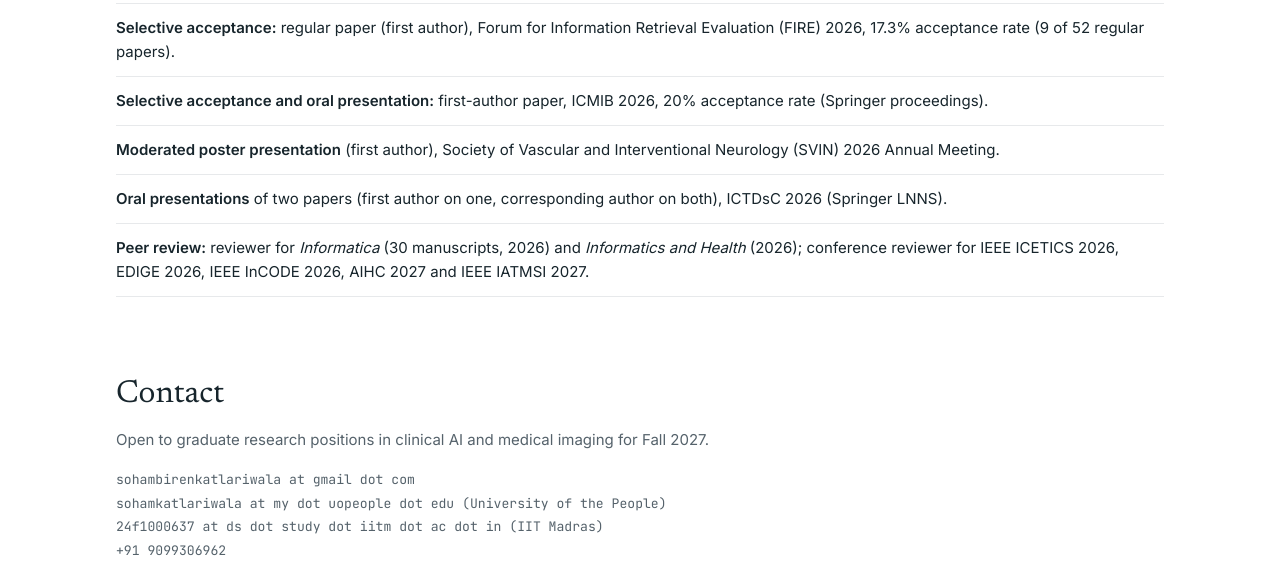
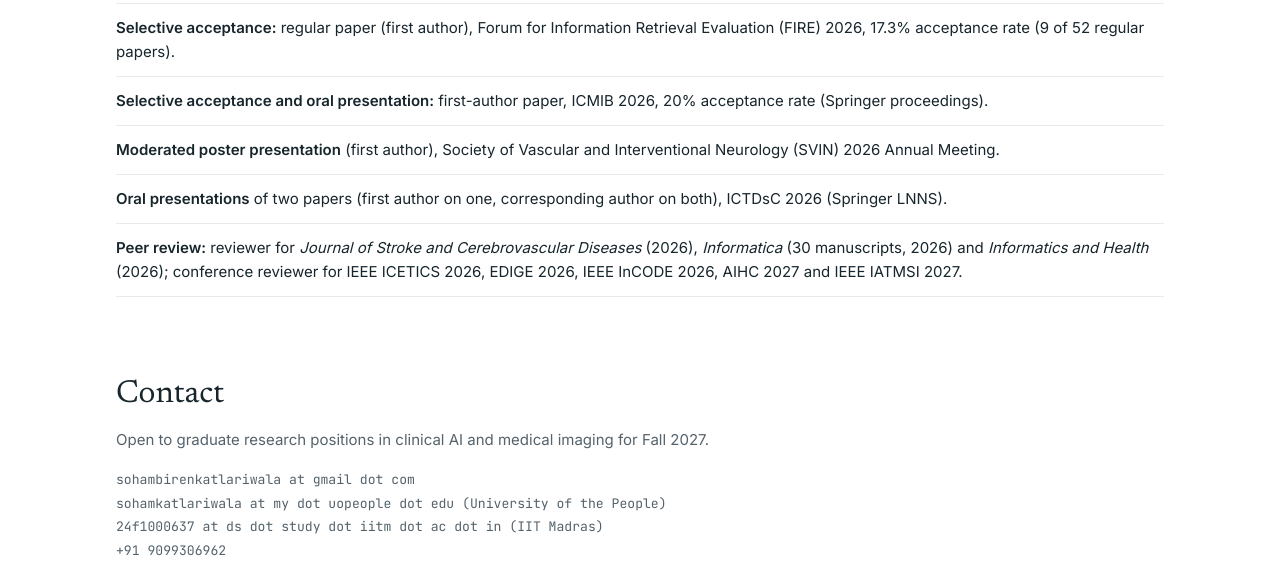
Before and after one commit to SohamBirenKatlariwala/SohamBirenKatlariwala.github.io, a plain HTML site: page index.html in a window 1280 px wide. Shown: the part 10119-10696 px from the top of the page. Drawn offline with Linux system fonts and the light colour scheme.

Commit message:
Peer review: add Journal of Stroke and Cerebrovascular Diseases (review accepted 19 Nov)
Co-Authored-By: Claude Opus 5.5 <noreply@anthropic.com>

```diff
--- a/index.html
+++ b/index.html
@@ -799,7 +799,7 @@ footer a { color: var(--muted); }
         <li><b>Selective acceptance and oral presentation:</b> first-author paper, ICMIB 2026, 20% acceptance rate (Springer proceedings).</li>
         <li><b>Moderated poster presentation</b> (first author), Society of Vascular and Interventional Neurology (SVIN) 2026 Annual Meeting.</li>
         <li><b>Oral presentations</b> of two papers (first author on one, corresponding author on both), ICTDsC 2026 (Springer LNNS).</li>
-        <li><b>Peer review:</b> reviewer for <em>Informatica</em> (30 manuscripts, 2026) and <em>Informatics and Health</em> (2026); conference reviewer for IEEE ICETICS 2026, EDIGE 2026, IEEE InCODE 2026, AIHC 2027 and IEEE IATMSI 2027.</li>
+        <li><b>Peer review:</b> reviewer for <em>Journal of Stroke and Cerebrovascular Diseases</em> (2026), <em>Informatica</em> (30 manuscripts, 2026) and <em>Informatics and Health</em> (2026); conference reviewer for IEEE ICETICS 2026, EDIGE 2026, IEEE InCODE 2026, AIHC 2027 and IEEE IATMSI 2027.</li>
       </ul>
     </section>
   </main>
```
Also changed, not shown: 2 other files.
